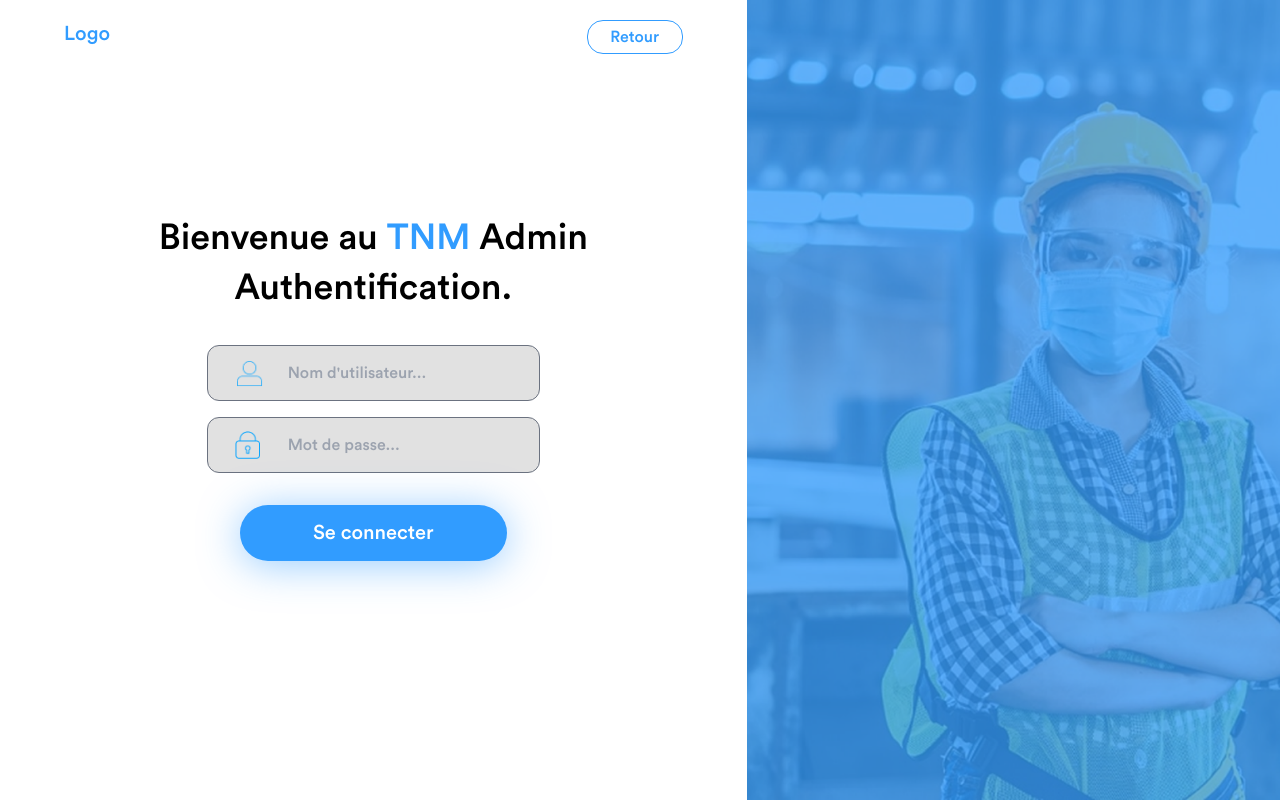
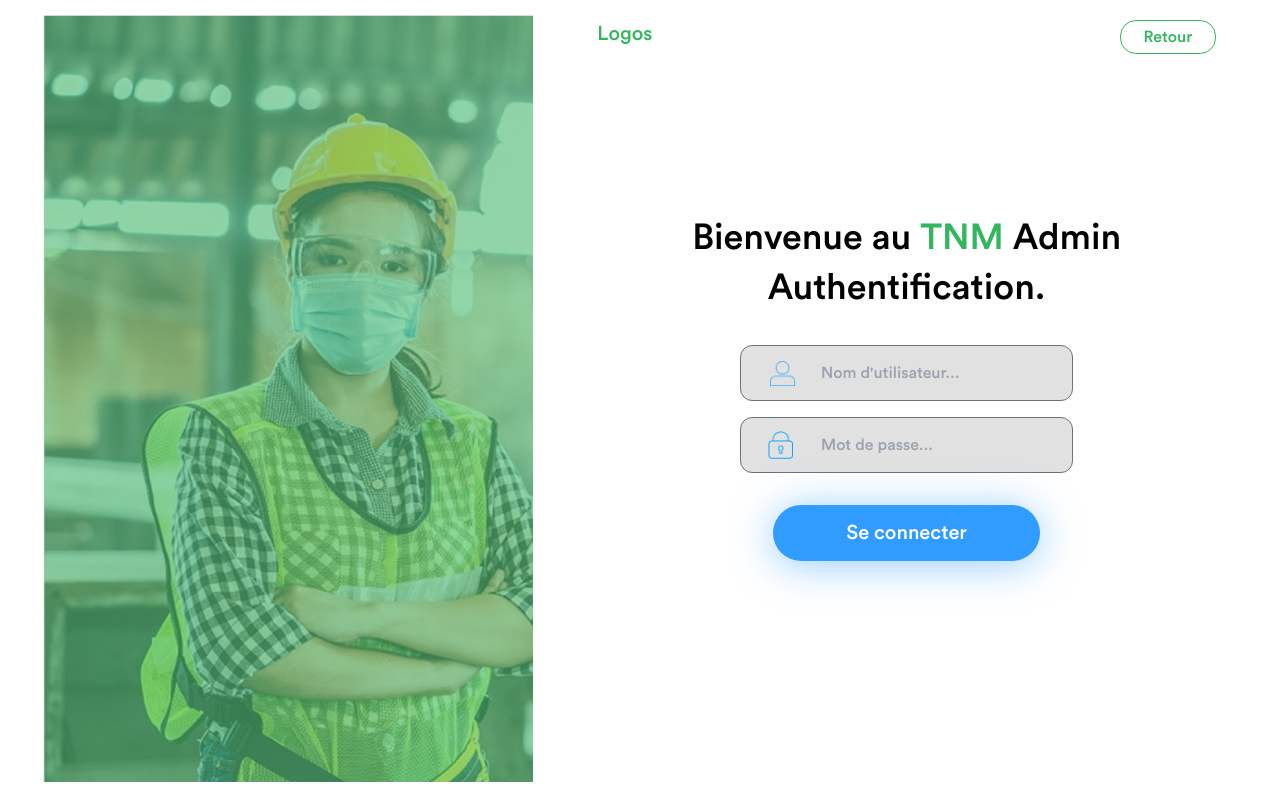
Before and after one commit to SaaStraining/ReactAppSaaS, a React (Create React App) app: page /editor in a window 1280 px wide. Built offline with nearby package versions, Linux system fonts and the light colour scheme.

Commit message:
fixing editor login

```diff
--- a/src/pages/Logins/AdminLogin.jsx
+++ b/src/pages/Logins/AdminLogin.jsx
@@ -51,7 +51,7 @@ function AdminLogin() {
           </div>
         </div>
       </div>
-      <div className="login_right w-5/12  "></div>
+      <div className="login_admin_photo w-5/12  "></div>
     </div>
   );
 }
--- a/src/pages/Logins/EditorLogin.jsx
+++ b/src/pages/Logins/EditorLogin.jsx
@@ -3,21 +3,22 @@ import { Link } from "react-router-dom";
 function EditorLogin() {
   return (
     <div className="Login-container w-full flex text-center">
+       <div className="login_editor_photo w-5/12  "></div>
       <div className="flex flex-col w-7/12  m-0   pt-5 ">
         <div className="flex justify-between mx-16 ">
-          <a href="#" className="log_logo text-xl ">
-            Logo
+          <a href="#" className="log_logo_ed text-xl ">
+            Logos
           </a>
           <Link
             to="#"
-            className="log_ret  w-24  px-3 py-1 rounded-2xl border border-blue-500 hover:text-white"
+            className="log_ret_ed  w-24  px-3 py-1 rounded-2xl border border-blue-500 hover:text-white"
           >
             Retour
           </Link>
         </div>
         <div className=" mt-40 mx-10 ">
           <div className=" leading-snug text-4xl mb-4">
-            Bienvenue au <span style={{ color: "#319CFF" }}>TNM</span> Admin
+            Bienvenue au <span style={{ color: "#32B75F" }}>TNM</span> Admin
             <br />
             Authentification.
           </div>
@@ -49,7 +50,7 @@ function EditorLogin() {
           </div>
         </div>
       </div>
-      <div className="login_right w-5/12  "></div>
+
     </div>
   );
 }
--- a/src/pages/pages.css
+++ b/src/pages/pages.css
@@ -14,9 +14,14 @@
     /* display: flex; */
     height: 100vh;
 }
-.login_right{
+.login_admin_photo{
     /* flex: 5; */
     background-image: url('../assets/images/login_back.png');
+    background-size: cover;
+}
+.login_editor_photo{
+    /* flex: 5; */
+    background-image: url('../assets/images/bg-editor.png');
     background-size: cover;
 }
 
@@ -24,9 +29,16 @@
     border-color:  #319CFF;
     color: #319CFF;
 }
+.log_ret_ed{
+    border-color:  #32B75F;
+    color: #32B75F;
+}
 
 .log_ret:hover{
     background-color: #319CFF ;
+}
+.log_ret_ed:hover{
+    background-color: #32B75F ;
 }
 
 .log_inner_form input{
@@ -43,6 +55,9 @@
 .log_logo{
     color:#319CFF;
 }
+.log_logo_ed{
+    color:#32B75F;
+}
 
 ::placeholder {
     color: #999999;
```
